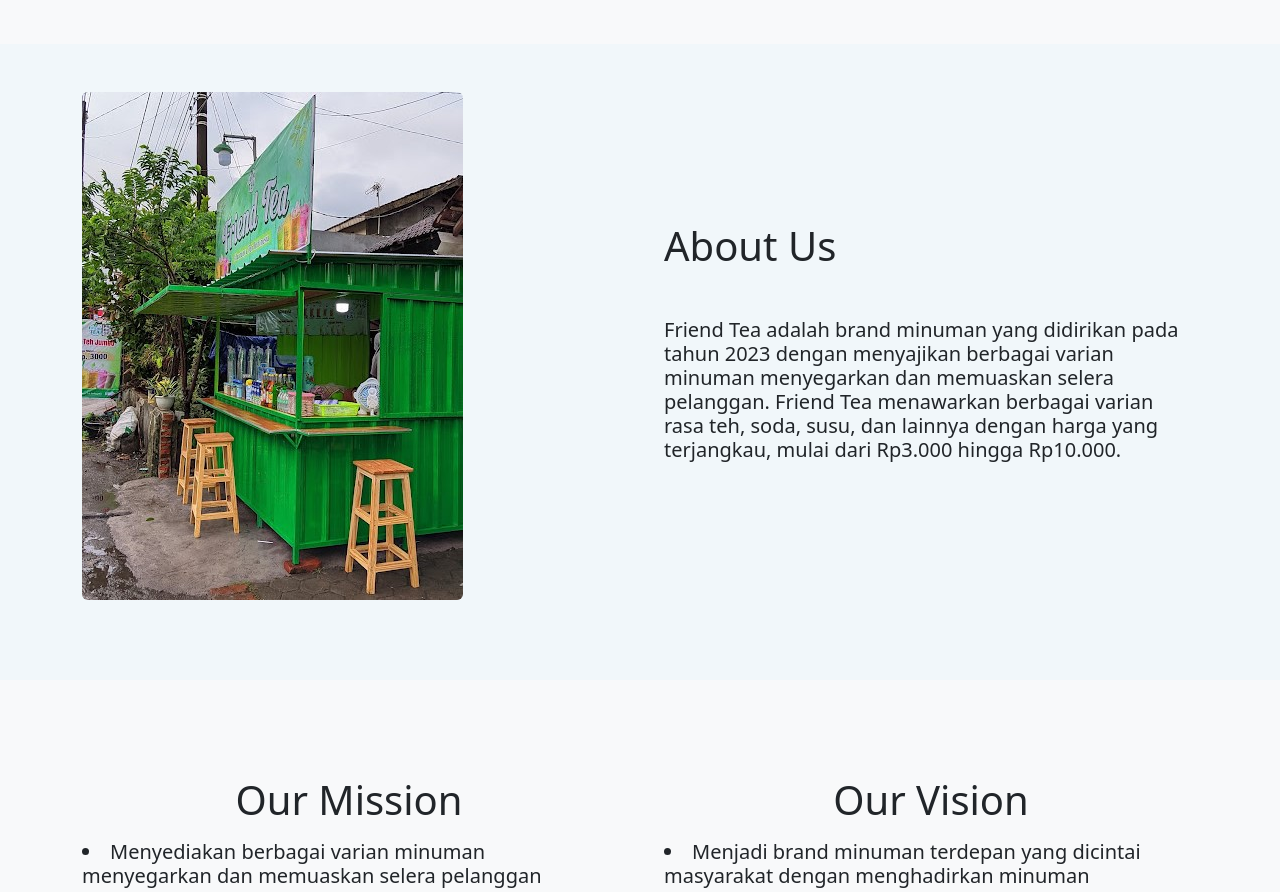
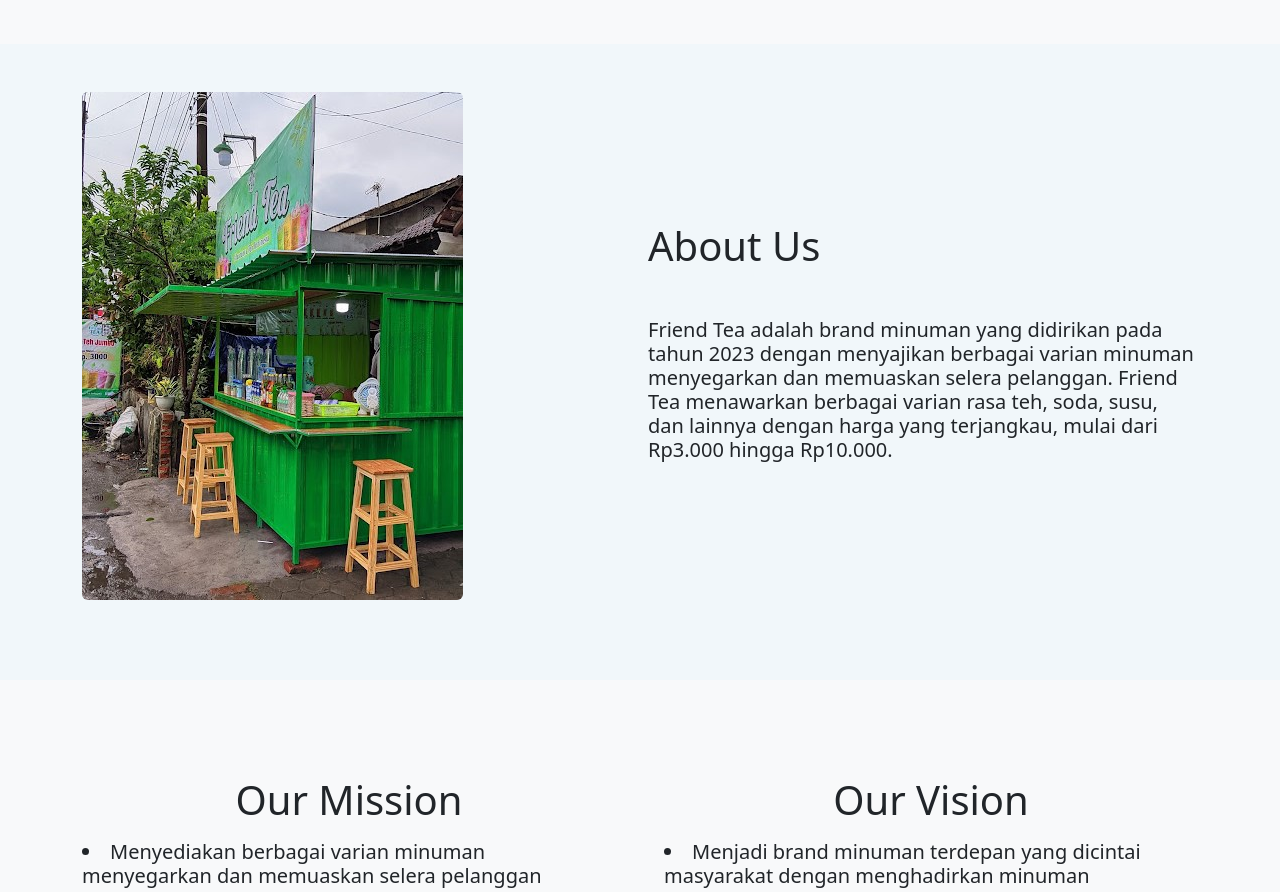
Before and after one commit to RizkyApiip/friendtea-proto, a plain HTML site: page index.html in a window 1280 px wide. Shown: the part 836-1728 px from the top of the page. Drawn offline with nearby package versions, Linux system fonts and the light colour scheme.

Commit message:
Update index.html

```diff
--- a/index.html
+++ b/index.html
@@ -71,7 +71,7 @@
 
 
     <div class="about_us mt-5" id="about_us">
-        <div class="container d-flex justify-content-center gap-5 mt-5" style="margin-bottom: 5rem;">
+        <div class="container d-flex justify-content-center gap-3 mt-5" style="margin-bottom: 5rem;">
             <div class="foto align-self-center" style="width:50%;">
                 <img src="assets/kedai.jpg"  class="rounded img-fluid" alt="">
             </div>
```
